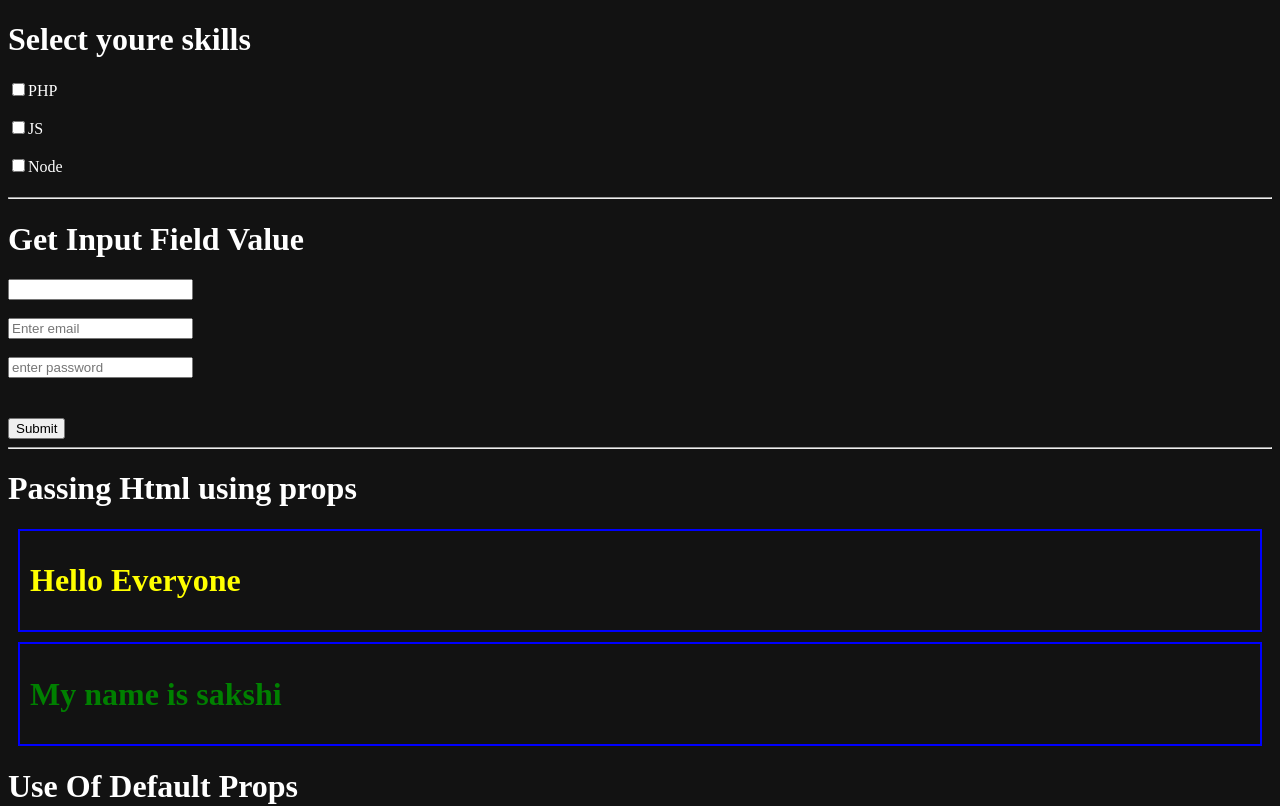
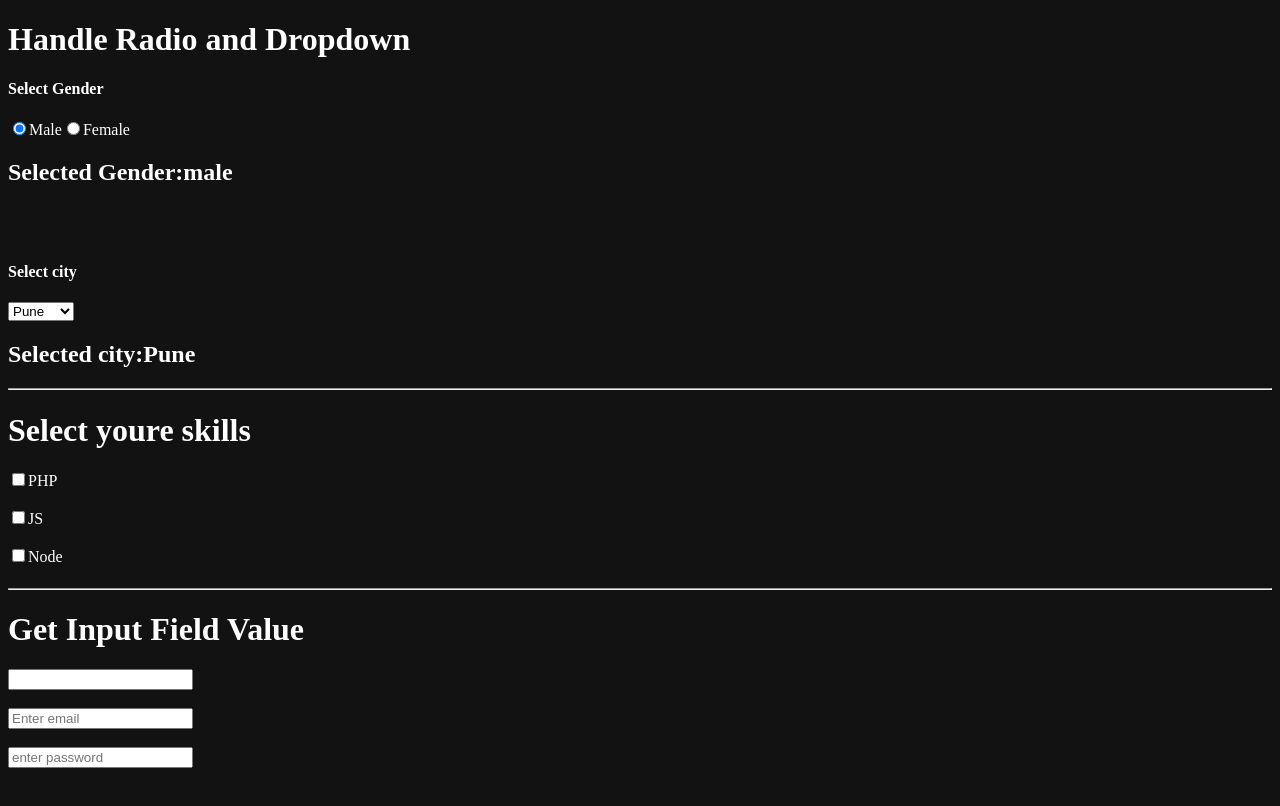
Before and after one commit to sak033/react-blog, a React (Vite) app: page / in a window 1280 px wide. Shown: the top 806 px of the page. Built offline with nearby package versions, Linux system fonts and the light colour scheme.

Commit message:
Handling radio button and dropdown with react state

```diff
--- a/src/App.jsx
+++ b/src/App.jsx
@@ -15,6 +15,7 @@ import DefaultProps from './DefaultProps'
 import PassingHTMLUsingProps from './PassingHTMLUsingProps'
 import GetInputFieldValue from './GetInputFieldValue'
 import CheckBox from './CheckBOx'
+import RadioButton_Dropdown from './RadioButton_Dropdown'
 
 
 function App() {
@@ -36,6 +37,7 @@ function App() {
    let userArray=["sakshi",21,"sakshi@gmail.com"]
   return(
    <div>
+    <RadioButton_Dropdown/>
     <CheckBox/>
     <GetInputFieldValue/>
      <h1>Passing Html using props</h1>
--- /dev/null
+++ b/src/RadioButton_Dropdown.jsx
@@ -0,0 +1,32 @@
+import React from 'react'
+import { useState } from 'react'
+
+const RadioButton_Dropdown = () => {
+  const [gender, setGender]=useState("male")
+  const [city, setCity]=useState('Pune')
+  return (
+    <div>
+      <h1>Handle Radio and Dropdown</h1>
+      <h4>Select Gender</h4>
+      <input type="radio" checked={gender=='male'} value={"male"} onChange={(e)=>setGender(e.target.value)} name="gender" id="male"/>
+      <label htmlFor="male">Male</label>
+      <input type="radio" checked={gender=='female'} value={"female"} onChange={(e)=>setGender(e.target.value)} name="gender" id="female" />
+      <label htmlFor="female">Female</label>
+
+      <h2>Selected Gender:{gender}</h2>
+      <br />
+      <br />
+      <h4>Select city</h4>
+       <select onChange={(e)=>setCity(e.target.value)} defaultValue={"pune"}>
+        <option value="noida"  >Noida</option>
+         <option value="nagpur"  >Nagpur</option>
+          <option value="pune" >Pune</option>
+       </select>
+
+       <h2>Selected city:{city}</h2>
+      <hr />
+    </div>
+  )
+}
+
+export default RadioButton_Dropdown
```
